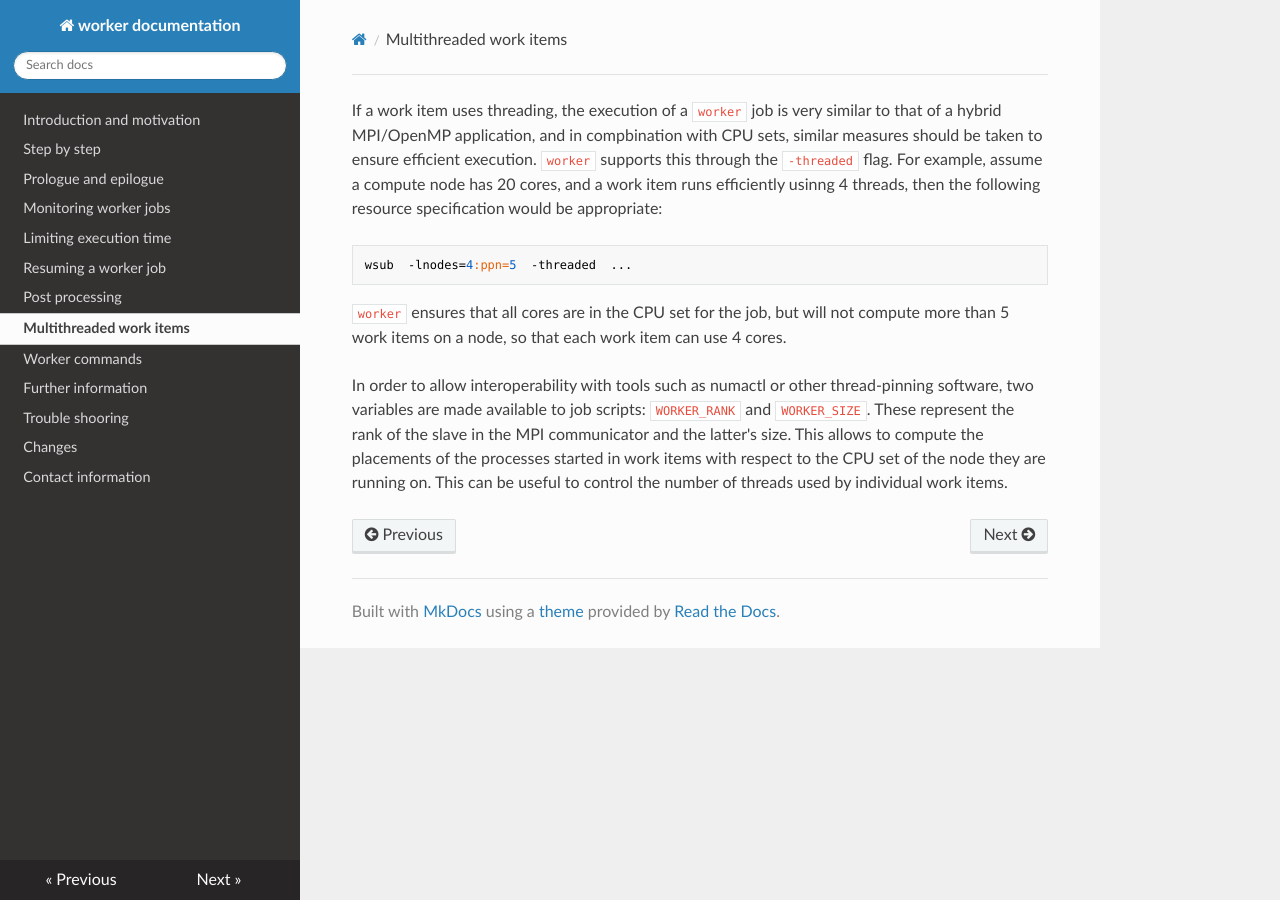
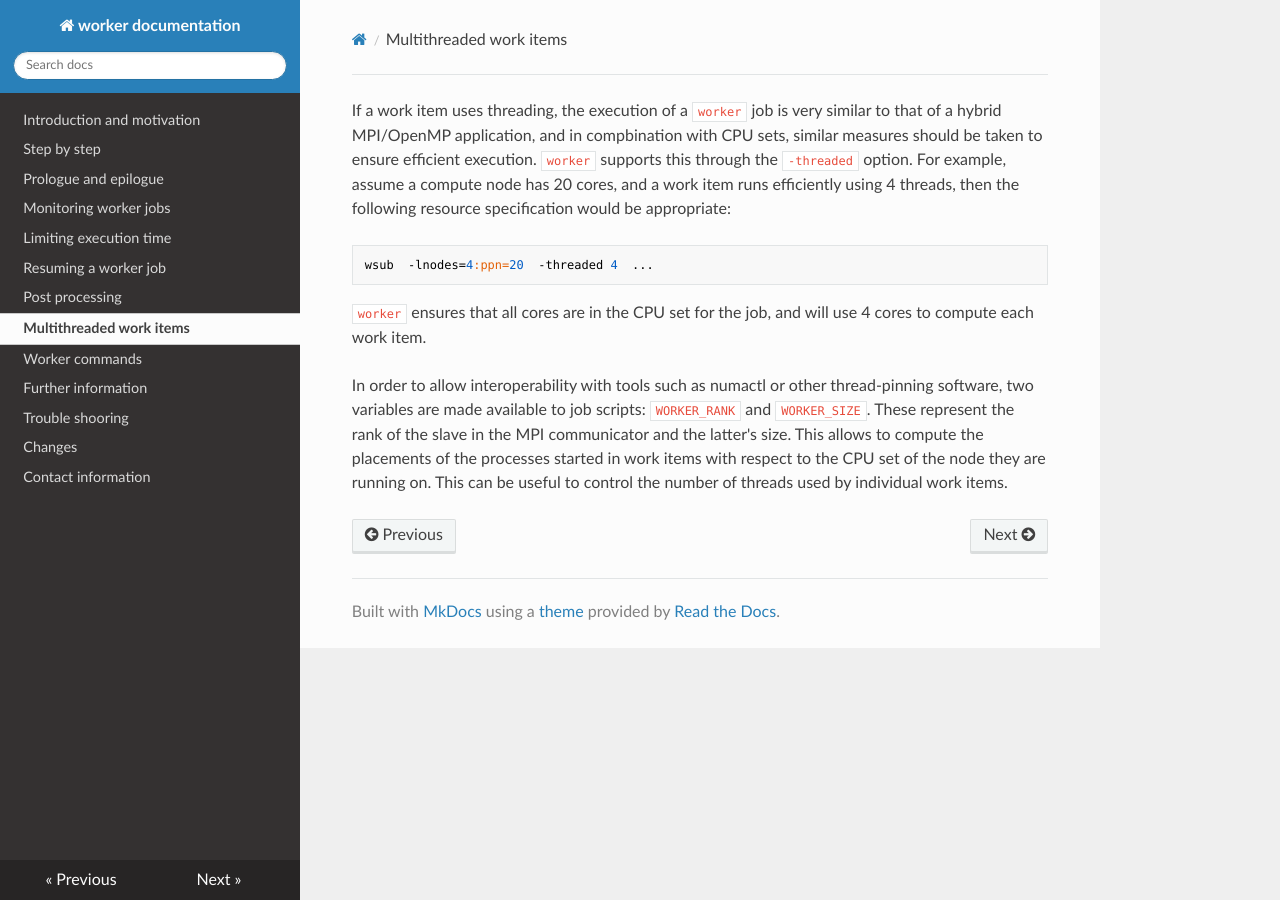
Before and after one commit to gjbex/worker, an MkDocs documentation site: the page built from docs/multithreading.md, in a window 1280 px wide. Built offline with MkDocs 1.6.1, drawn with Linux system fonts in a browser that asks for light colours; nearby versions of some CDN libraries; old or Windows-style settings are respelled for this version of MkDocs.

````diff
--- a/docs/multithreading.md
+++ b/docs/multithreading.md
@@ -1,16 +1,15 @@
 If a work item uses threading, the execution of a `worker` job is very
 similar to that of a hybrid MPI/OpenMP application, and in compbination
 with CPU sets, similar measures should be taken to ensure efficient
-execution.  `worker` supports this through the `-threaded` flag.
+execution.  `worker` supports this through the `-threaded` option.
 For example, assume a compute node has 20 cores, and a work item runs
-efficiently usinng 4 threads, then the following resource specification
+efficiently using 4 threads, then the following resource specification
 would be appropriate:
 ```
-wsub  -lnodes=4:ppn=5  -threaded  ...
+wsub  -lnodes=4:ppn=20  -threaded 4  ...
 ```
-`worker` ensures that all cores are in the CPU set for the job, but will
-not compute more than 5 work items on a node, so that each work item
-can use 4 cores.
+`worker` ensures that all cores are in the CPU set for the job, and will
+use 4 cores to compute each work item.
 
 In order to allow interoperability with tools such as numactl or other
 thread-pinning software, two variables are made available to job scripts:
````
Also changed, not shown: README.md (+3 -3 lines), 1 other file.
